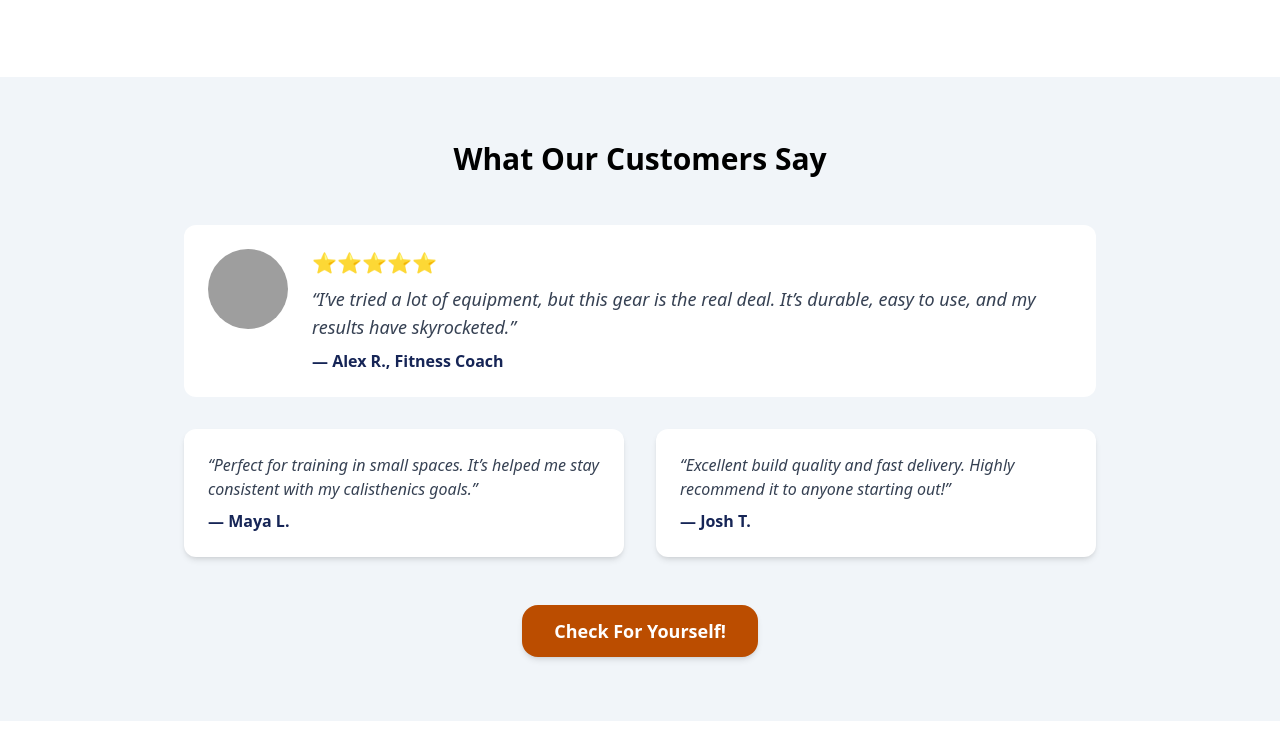
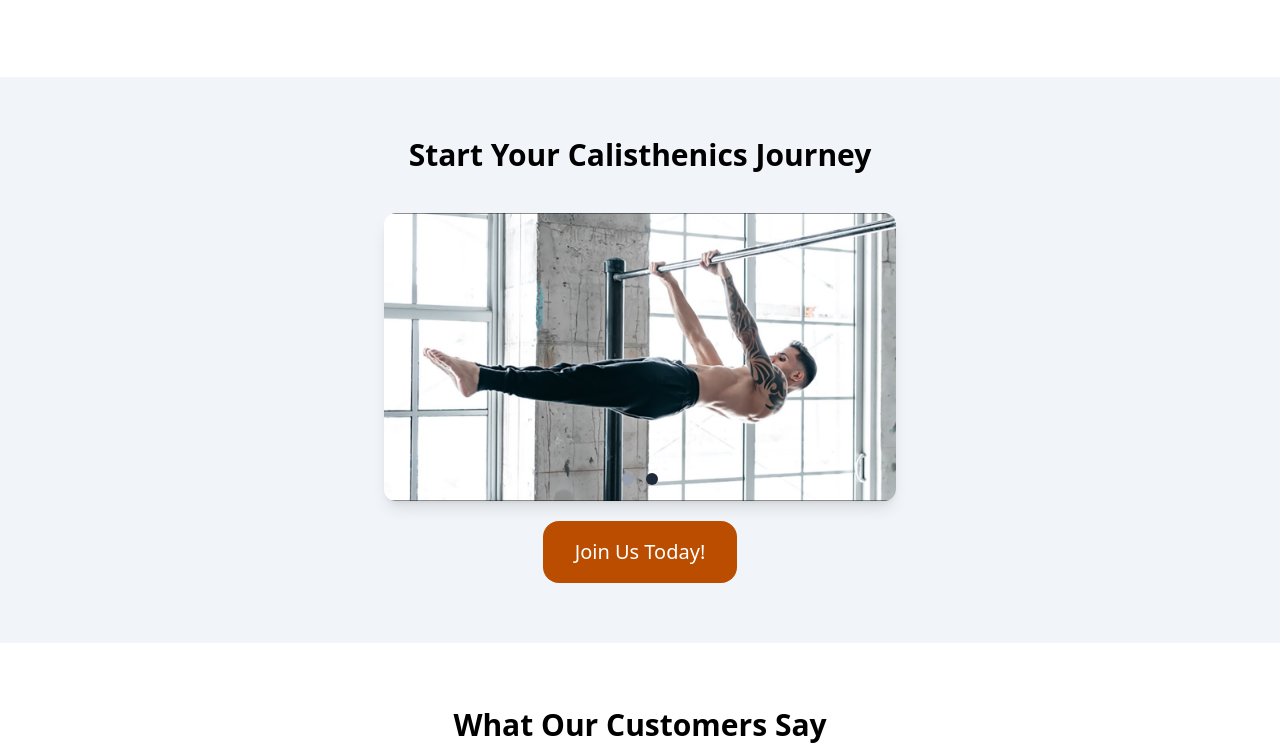
Before and after one commit to laggerboy/TLE-final-assignment, a website: page pages/index.html in a window 1280 px wide. Shown: the part 2145-2900 px from the top of the page. Drawn offline with Linux system fonts and the light colour scheme; grey boxes are pictures that could not be loaded.

Commit message:
added programs referral section to home page

```diff
--- a/pages/index.html
+++ b/pages/index.html
@@ -248,8 +248,62 @@
       </div>
     </section>
 
+    <!-- programs ad -->
+    <div class="responsive-padding py-15 bg-slate-100">
+      <h2 class="text-center text-3xl font-bold pb-10">
+        Start Your Calisthenics Journey
+      </h2>
+      <div class="responsive-padding relative w-full h-full">
+        <div
+          id="carouselSlides"
+          class="relative flex w-full h-full overflow-hidden rounded-xl shadow-lg"
+        >
+          <div
+            class="absolute min-h-50 h-full w-full flex-shrink-0 opacity-100 transition-opacity duration-700 ease-in-out"
+          >
+            <img
+              src="../material/danielslaizans.jpg"
+              alt="Slide 1"
+              class="w-auto h-full object-cover"
+            />
+          </div>
+          <div
+            class="min-h-50 w-full flex-shrink-0 opacity-0 transition-opacity duration-700 ease-in-out"
+          >
+            <img
+              src="../material/front-lever.jpg"
+              alt="Slide 2"
+              class="w-full h-full object-cover"
+            />
+          </div>
+        </div>
+
+        <!-- Indicators -->
+        <div
+          class="absolute bottom-4 left-1/2 transform -translate-x-1/2 flex gap-3"
+        >
+          <div
+            class="w-3 h-3 bg-gray-400 rounded-full transition-all"
+            id="dot1"
+          ></div>
+          <div
+            class="w-3 h-3 bg-gray-400 rounded-full transition-all"
+            id="dot2"
+          ></div>
+        </div>
+      </div>
+
+      <a href="programmes.html">
+        <button
+          class="block m-auto mt-5 bg-amber-700 text-white text-[20px] px-8 py-4 rounded-2xl cursor-pointer hover:bg-amber-600 transition-colors duration-200"
+        >
+          Join Us Today!
+        </button>
+      </a>
+    </div>
+
     <!-- testimonials section -->
-    <section class="bg-slate-100 py-16 px-6 md:px-20 xl:px-46">
+    <section class="py-16 px-6 md:px-20 xl:px-46">
       <h2 class="text-3xl font-bold text-center mb-12">
         What Our Customers Say
       </h2>
@@ -257,7 +311,7 @@
       <div class="grid grid-cols-1 md:grid-cols-2 gap-8">
         <!-- Large Featured Testimonial -->
         <div
-          class="md:col-span-2 bg-white rounded-xl p-6 flex flex-col md:flex-row gap-6 hover:scale-102 duration-100 hover:shadow-lg"
+          class="md:col-span-2 bg-white shadow-md rounded-xl p-6 flex flex-col md:flex-row gap-6 hover:scale-102 duration-100 hover:shadow-lg"
         >
           <img
             src="https://i.pravatar.cc/100?img=12"
@@ -309,7 +363,7 @@
     </section>
 
     <!-- newsletter -->
-    <section class="py-30 px-6 md:px-20 text-center">
+    <section class="bg-slate-100 py-30 px-6 md:px-20 text-center">
       <h2 class="text-3xl font-bold text-blue-950 mb-4">Join the Movement</h2>
       <p class="text-gray-700 text-lg text-start mb-6 max-w-xl mx-auto">
         Subscribe for exclusive gear drops, training tips, and community updates
--- a/src/scripts/index.js
+++ b/src/scripts/index.js
@@ -30,3 +30,28 @@ nextBtn.addEventListener("click", () => {
   current = (current + 1) % images.length;
   showSlide(current);
 });
+
+// carousel for training programs
+const slides = document.querySelectorAll("#carouselSlides div");
+const indicators = [
+  document.getElementById("dot1"),
+  document.getElementById("dot2"),
+];
+let index = 0;
+
+function updateCarousel(i) {
+  slides.forEach((slide) => {
+    slide.classList.toggle("opacity-0");
+    slide.classList.toggle("opacity-100");
+  });
+
+  indicators.forEach((dot, idx) => {
+    dot.classList.toggle("bg-gray-800", idx === i);
+    dot.classList.toggle("bg-gray-400", idx !== i);
+  });
+}
+
+setInterval(() => {
+  index = (index + 1) % 2;
+  updateCarousel(index);
+}, 3000);
```
Also changed, not shown: src/output.css.
